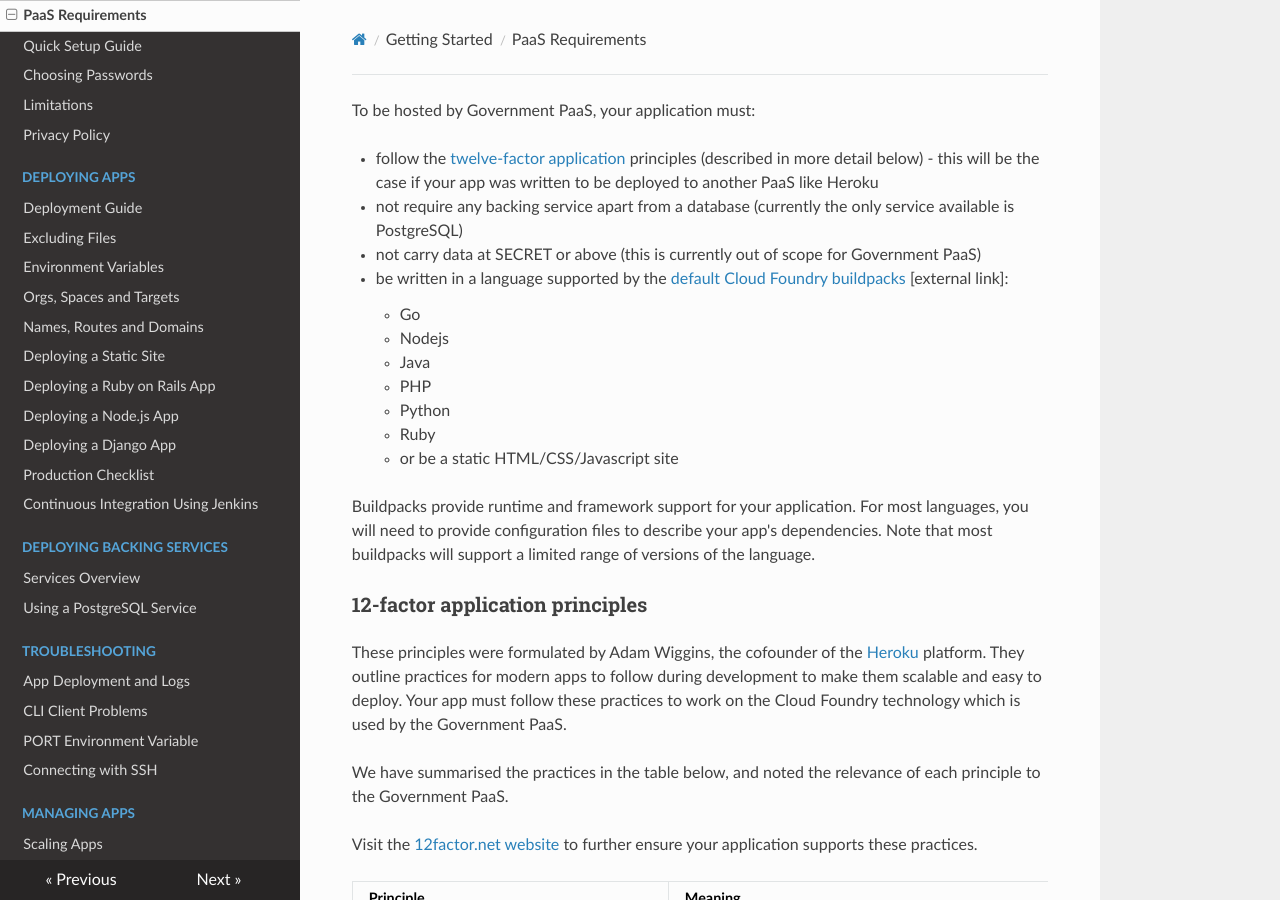
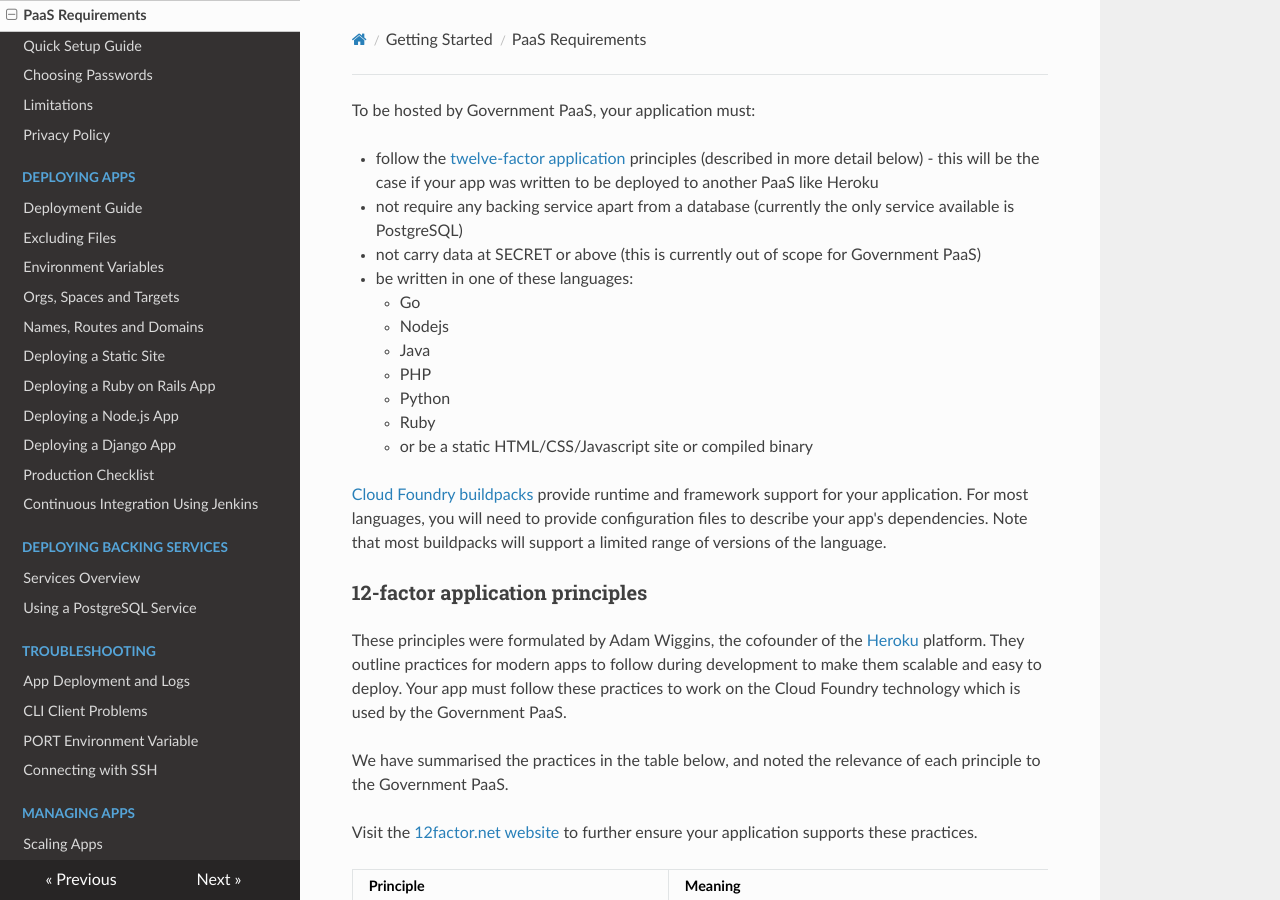
Before and after one commit to alphagov/paas-developer-docs, an MkDocs documentation site: the page built from docs/getting_started/before_you_start.md, in a window 1280 px wide and 900 px high. Built offline with MkDocs 1.6.1, drawn with Linux system fonts in a browser that asks for light colours; nearby versions of some CDN libraries; old or Windows-style settings are respelled for this version of MkDocs.

Commit message:
Add 'binary' as a supported buildpack type

```diff
--- a/docs/getting_started/before_you_start.md
+++ b/docs/getting_started/before_you_start.md
@@ -3,16 +3,16 @@ To be hosted by Government PaaS, your application must:
 * follow the [twelve-factor application](http://12factor.net/) principles (described in more detail below) - this will be the case if your app was written to be deployed to another PaaS like Heroku
 * not require any backing service apart from a database (currently the only service available is PostgreSQL)
 * not carry data at SECRET or above (this is currently out of scope for Government PaaS)
-* be written in a language supported by the [default Cloud Foundry buildpacks](http://docs.cloudfoundry.org/buildpacks/) [external link]:
+* be written in one of these languages:
     * Go
     * Nodejs
     * Java
     * PHP
     * Python
     * Ruby
-    * or be a static HTML/CSS/Javascript site
+    * or be a static HTML/CSS/Javascript site or compiled binary
 
-Buildpacks provide runtime and framework support for your application. For most languages, you will need to provide configuration files to describe your app's dependencies. Note that most buildpacks will support a limited range of versions of the language.
+[Cloud Foundry buildpacks](https://docs.cloudfoundry.org/buildpacks/)  provide runtime and framework support for your application. For most languages, you will need to provide configuration files to describe your app's dependencies. Note that most buildpacks will support a limited range of versions of the language.
 
 ### 12-factor application principles
 These principles were formulated by Adam Wiggins, the cofounder of the [Heroku](https://www.heroku.com/) platform. They outline practices for modern apps to follow during development to make them scalable and easy to deploy. Your app must follow these practices to work on the Cloud Foundry technology which is used by the Government PaaS.
```
